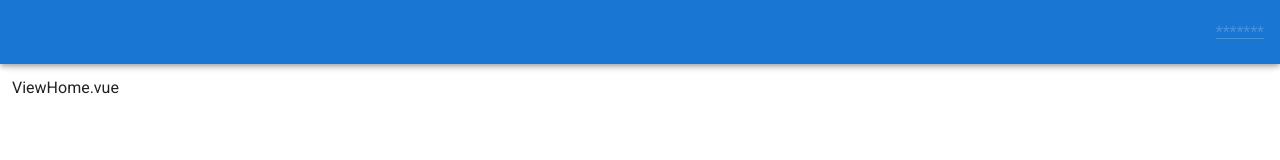
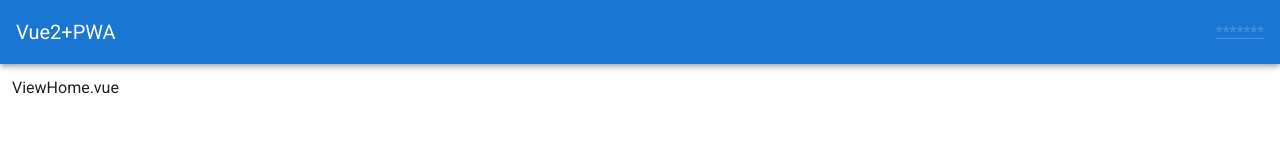
Before and after one commit to tatsuya0903/vue2-pwa, a Vue app: page / in a window 1280 px wide. Shown: the top 160 px of the page. Built offline with nearby package versions, Linux system fonts and the light colour scheme.

Commit message:
AppBarにタイトルを表示

```diff
--- a/src/App.vue
+++ b/src/App.vue
@@ -26,11 +26,13 @@ export default defineComponent({
   components: {},
   setup() {
     const state = reactive<State>({})
+    const title = Env.title
     const commitHash7 = Env.commitHash?.substring(0, 7) ?? ''
     const commitUrl = Env.commitUrl
 
     return {
       ...toRefs(state),
+      title,
       commitHash7,
       commitUrl,
     }
--- a/src/env.ts
+++ b/src/env.ts
@@ -1,4 +1,7 @@
 export class Env {
+  static get title(): string {
+    return process.env.VUE_APP_TITLE ?? 'タイトル'
+  }
   static get commitHash(): string | null {
     return process.env.VUE_APP_COMMIT_HASH ?? null
   }
```
